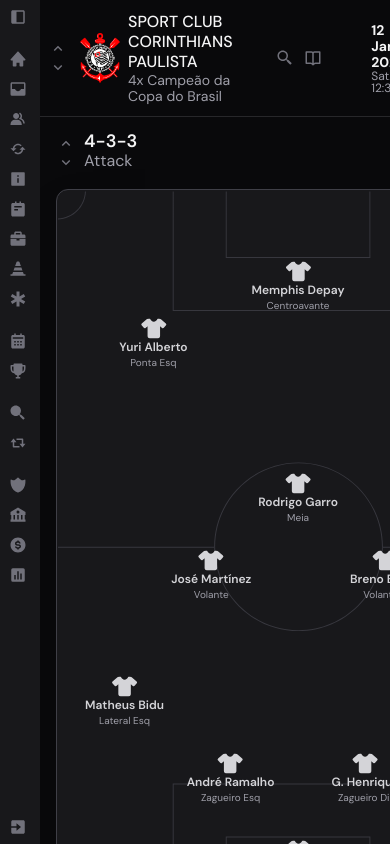
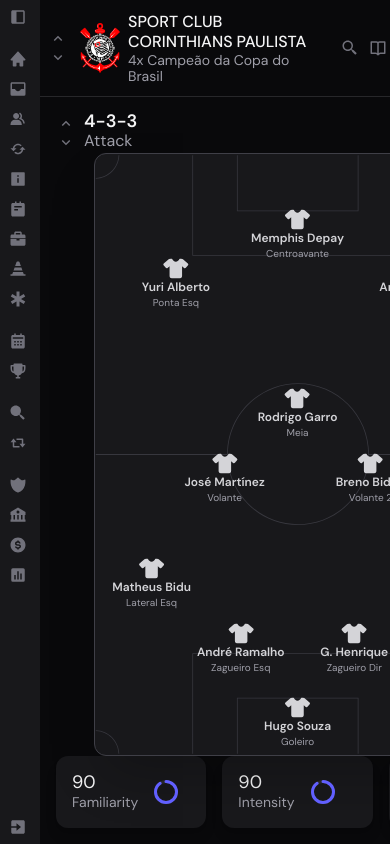
Before and after one commit to MographlloCode/fc-coding, a Next.js app: page / in a window 390 px wide. Built offline with nearby package versions, Linux system fonts and the light colour scheme.

Commit message:
fix: football pitch responsiveness

```diff
--- a/app/page.tsx
+++ b/app/page.tsx
@@ -69,8 +69,8 @@
         </section>
         <section className="border-b border-zinc-800"></section>
       </header>
-      <main className="flex flex-1 transition-all duration-400 p-4">
-        <section className="flex flex-col gap-4 justify-center">
+      <main className="flex flex-1 transition-all duration-400 p-4 h-full">
+        <section className="w-fit h-full flex flex-col justify-center">
           <TaticsSwitcher taticName="Attack" taticTitle="4-3-3" />
           <FootballField/>
           <TaticMetrics metrics={activeSchemeMetrics} />
--- a/components/features/FootballField/FootballField.tsx
+++ b/components/features/FootballField/FootballField.tsx
@@ -5,9 +5,9 @@
 export function FootballField() {
     const activeScheme = TACTICAL_SCHEMES[0]
 
-    return <div className="flex flex-col gap-4 items-center w-full">
-        <div className="relative w-full aspect-500/740 bg-zinc-900 mx-auto overflow-hidden border border-zinc-700 rounded-xl shadow-2xl">
-            <PitchLines className="absolute inset-0 w-full h-full *:text-zinc-700 opacity-80" />
+    return <div className="grow flex flex-col gap-4 items-center w-full h-full justify-center">
+        <div className="relative w-auto h-full aspect-500/740 bg-zinc-900 overflow-hidden border border-zinc-700 rounded-xl shadow-2xl">
+            <PitchLines className="absolute inset-0 w-full h-full opacity-80" />
             <div className="absolute inset-0">
                 {activeScheme.slots.map((slot, index) => (
                     <Player key={`${activeScheme.id}-${index}`} x={slot.pos.x} y={slot.pos.y} playerName={slot.defaultPlayer} role={slot.role} />
--- a/components/features/ProgressiveData.tsx
+++ b/components/features/ProgressiveData.tsx
@@ -13,13 +13,13 @@
 export function ProgressiveData({ value, title, percentage, size }: ProgressiveDataProps) {
     const { width } = useWindowSize()
 
-    const responsiveSize = width >= 768 ? 48 : 32;
+    const responsiveSize = width >= 768 ? 32 : 24;
     const finalSize = size ?? responsiveSize;
 
-    return <div className="flex items-center gap-4 p-4 bg-zinc-900 rounded-xl shadow-lg min-w-32">
+    return <div className="flex items-center gap-4 p-4 bg-zinc-900 rounded-xl shadow-lg min-w-32 w-full">
         <div className="flex flex-col">
-            <h1 className="text-xl leading-5">{value}</h1>
-            <p className="text-zinc-400">{title}</p>
+            <h1 className="text-lg md:text-xl leading-5">{value}</h1>
+            <p className="text-sm md:text-base text-zinc-400">{title}</p>
         </div>
         <CircularProgressor percentage={percentage} size={finalSize} strokeSize={3} />
     </div>
--- a/components/features/TaticsShowcase/TaticMetrics.tsx
+++ b/components/features/TaticsShowcase/TaticMetrics.tsx
@@ -10,7 +10,7 @@
 }
 
 export function TaticMetrics({ metrics }: TaticMetricsProps) {
-    return <div className="flex items-center gap-4 w-full ">
+    return <div className="flex items-center gap-4 w-full justify-between">
         {metrics.map(({title, value}) => (<ProgressiveData key={title} percentage={value} title={title} value={value} />))}
     </div>
 }
```
